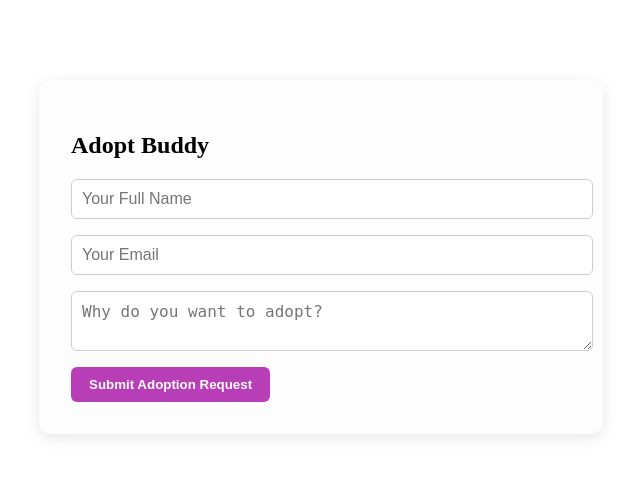
After one commit to Rehammashal7/RC_Final_Project, a Flask app: page /adopt?id=1 in a window 1280 px wide. The commit adds this page. Shown: the top 477 px of the page, without its empty margins (319-959 px from the left). Run offline with Flask 3, Linux system fonts and the light colour scheme.

Commit message:
feat:adopt_form

```diff
--- /dev/null
+++ b/adopt.html
@@ -0,0 +1,20 @@
+<!DOCTYPE html>
+<html lang="en">
+<head>
+  <meta charset="UTF-8" />
+  <title>Adopt <!-- PET_NAME --></title>
+  <link rel="stylesheet" href="/static/PetStyle.css" />
+</head>
+<body>
+  <div class="adopt-form-container">
+    <h2>Adopt <!-- PET_NAME --></h2>
+    <form action="/submit-adoption" method="POST">
+      <input type="text" name="full_name" placeholder="Your Full Name" required />
+      <input type="email" name="email" placeholder="Your Email" required />
+      <textarea name="reason" placeholder="Why do you want to adopt?"></textarea>
+      <input type="hidden" name="pet_name" value="<!-- PET_NAME -->" />
+      <button type="submit">Submit Adoption Request</button>
+    </form>
+  </div>
+</body>
+</html>
--- a/app.py
+++ b/app.py
@@ -150,4 +150,19 @@ def petDetails():
     html = html.replace("<!-- PET_AGE -->", str(pet["age"]))
     html = html.replace("<!-- PET_STATUS -->", "Adopted" if pet["adopted"] else "Available")
     html = html.replace("<!-- PET_ABOUT -->", pet.get("about", "No information available."))
+    html = html.replace("<!-- PET_ID -->", str(pet["id"]))
     return html
+
+
+@app.route("/adopt")
+def adopt_form():
+    pet_id = flask.request.args.get("id")
+    pets = load_pets()
+    pet = next((p for p in pets if str(p["id"]) == pet_id), None)
+
+    if not pet:
+        return "Pet not found", 404
+
+    html = get_html("adopt")
+    html = html.replace("<!-- PET_NAME -->", pet["name"])
+    return html
--- a/pet.html
+++ b/pet.html
@@ -15,7 +15,7 @@
       <p><strong>Age:</strong> <!-- PET_AGE --> years old</p>
       <p><strong>Status:</strong> <!-- PET_STATUS --></p>
       <p class="pet-about"><!-- PET_ABOUT --></p>
-      <button class="adopt-button">Adopt Me</button>
+      <a href="/adopt?id=<!-- PET_ID -->" class="adopt-btn">Adopt Me</a>
     </div>
   </div>
 </body>
--- a/static/petStyle.css
+++ b/static/petStyle.css
@@ -40,18 +40,90 @@
     color: #666;
   }
 
-  .adopt-button {
+  .pet-detail-container {
+    max-width: 900px;
+    margin: 80px auto;
+    padding: 30px;
+    display: flex;
+    flex-wrap: wrap;
+    background-color: #f9f9f9;
+    border-radius: 12px;
+    box-shadow: 0 10px 30px rgba(0,0,0,0.1);
+    gap: 30px;
+    align-items: center;
+  }
+
+  .pet-detail-img {
+    flex: 1 1 300px;
+    max-width: 400px;
+    border-radius: 12px;
+    object-fit: cover;
+  }
+
+  .pet-detail-info {
+    flex: 1 1 300px;
+  }
+
+  .pet-detail-info h1 {
+    margin-top: 0;
+    font-size: 2.5rem;
+    color: #b83eb8;
+  }
+
+  .pet-detail-info p {
+    font-size: 1.1rem;
+    margin: 10px 0;
+    color: #444;
+  }
+
+  .pet-about {
     margin-top: 20px;
-    padding: 12px 24px;
+    font-style: italic;
+    color: #666;
+  }
+
+  .adopt-btn {
+    display: inline-block;
+    padding: 12px 20px;
+    background-color: #b83eb8;
+    color: white;
+    text-decoration: none;
+    border-radius: 6px;
+    font-weight: bold;
+    margin-top: 20px;
+    transition: background-color 0.3s ease;
+  }
+  .adopt-btn:hover {
+    background-color: #9d33a1;
+  }
+
+  .adopt-form-container {
+    max-width: 500px;
+    margin: 80px auto;
+    padding: 2rem;
+    background: #fdfdfd;
+    border-radius: 12px;
+    box-shadow: 0 4px 15px rgba(0, 0, 0, 0.1);
+  }
+  .adopt-form-container form input,
+  .adopt-form-container form textarea {
+    display: block;
+    width: 100%;
+    margin-bottom: 1rem;
+    padding: 10px;
+    font-size: 1rem;
+    border: 1px solid #ccc;
+    border-radius: 6px;
+  }
+  .adopt-form-container form button {
     background-color: #b83eb8;
     color: white;
     border: none;
-    border-radius: 8px;
-    font-size: 1rem;
+    padding: 10px 18px;
+    border-radius: 6px;
+    font-weight: bold;
     cursor: pointer;
-    transition: background-color 0.3s ease;
   }
-
-  .adopt-button:hover {
+  .adopt-form-container form button:hover {
     background-color: #9d33a1;
   }
```
